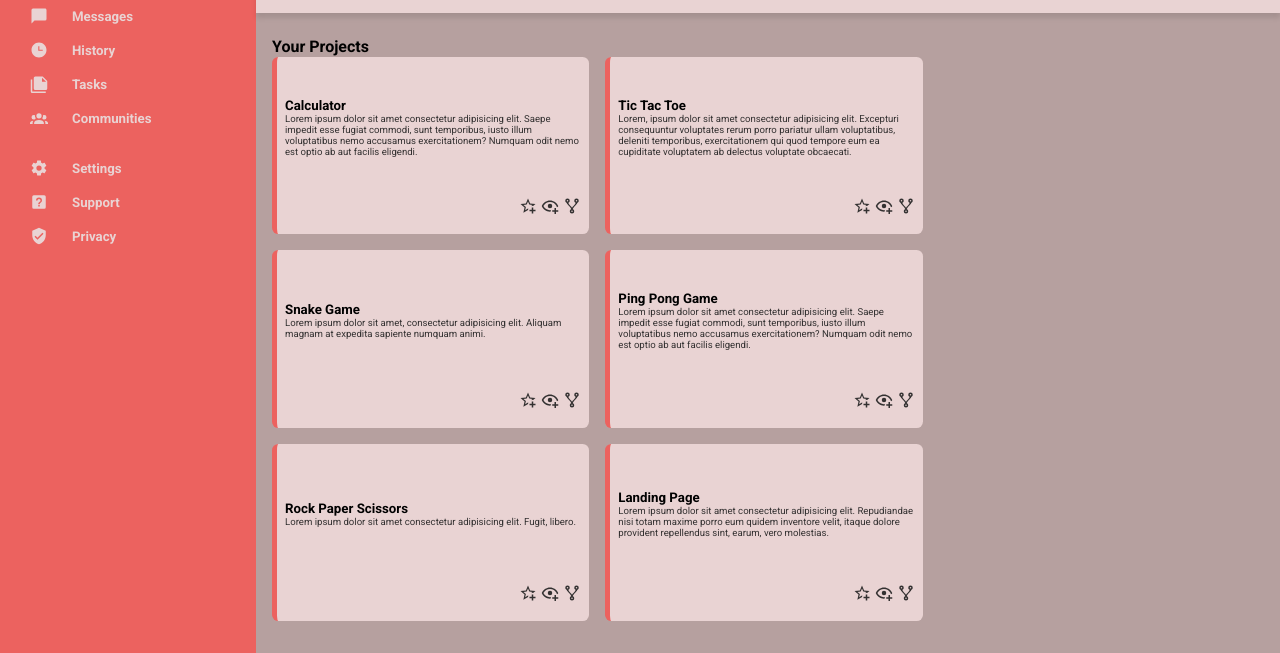
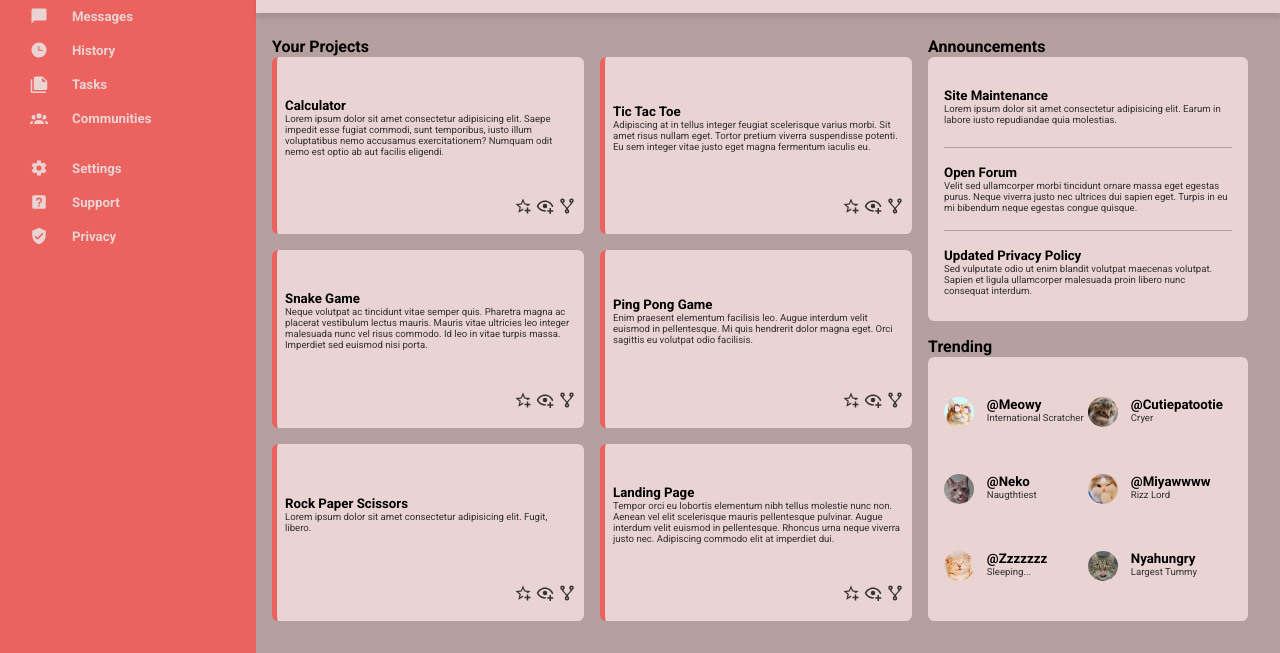
Before and after one commit to ClydeMondero/admin-dashboard, a plain HTML site: page index.html in a window 1280 px wide. Shown: the part 147-800 px from the top of the page. Drawn offline with Linux system fonts and the light colour scheme.

Commit message:
Added styles for announcements and trends

```diff
--- a/index.html
+++ b/index.html
@@ -204,11 +204,10 @@
               <div>
                 <h5>Tic Tac Toe</h5>
                 <p>
-                  Lorem, ipsum dolor sit amet consectetur adipisicing elit.
-                  Excepturi consequuntur voluptates rerum porro pariatur ullam
-                  voluptatibus, deleniti temporibus, exercitationem qui quod
-                  tempore eum ea cupiditate voluptatem ab delectus voluptate
-                  obcaecati.
+                  Adipiscing at in tellus integer feugiat scelerisque varius
+                  morbi. Sit amet risus nullam eget. Tortor pretium viverra
+                  suspendisse potenti. Eu sem integer vitae justo eget magna
+                  fermentum iaculis eu.
                 </p>
               </div>
               <div class="options">
@@ -236,8 +235,10 @@
               <div>
                 <h5>Snake Game</h5>
                 <p>
-                  Lorem ipsum dolor sit amet, consectetur adipisicing elit.
-                  Aliquam magnam at expedita sapiente numquam animi.
+                  Neque volutpat ac tincidunt vitae semper quis. Pharetra magna
+                  ac placerat vestibulum lectus mauris. Mauris vitae ultricies
+                  leo integer malesuada nunc vel risus commodo. Id leo in vitae
+                  turpis massa. Imperdiet sed euismod nisi porta.
                 </p>
               </div>
               <div class="options">
@@ -265,10 +266,9 @@
               <div>
                 <h5>Ping Pong Game</h5>
                 <p>
-                  Lorem ipsum dolor sit amet consectetur adipisicing elit. Saepe
-                  impedit esse fugiat commodi, sunt temporibus, iusto illum
-                  voluptatibus nemo accusamus exercitationem? Numquam odit nemo
-                  est optio ab aut facilis eligendi.
+                  Enim praesent elementum facilisis leo. Augue interdum velit
+                  euismod in pellentesque. Mi quis hendrerit dolor magna eget.
+                  Orci sagittis eu volutpat odio facilisis.
                 </p>
               </div>
               <div class="options">
@@ -325,10 +325,11 @@
               <div>
                 <h5>Landing Page</h5>
                 <p>
-                  Lorem ipsum dolor sit amet consectetur adipisicing elit.
-                  Repudiandae nisi totam maxime porro eum quidem inventore
-                  velit, itaque dolore provident repellendus sint, earum, vero
-                  molestias.
+                  Tempor orci eu lobortis elementum nibh tellus molestie nunc
+                  non. Aenean vel elit scelerisque mauris pellentesque pulvinar.
+                  Augue interdum velit euismod in pellentesque. Rhoncus urna
+                  neque viverra justo nec. Adipiscing commodo elit at imperdiet
+                  dui.
                 </p>
               </div>
               <div class="options">
@@ -354,6 +355,85 @@
             </div>
           </div>
         </div>
+
+        <div class="announcements-container">
+          <h4>Announcements</h4>
+          <div class="announcements">
+            <div>
+              <h5>Site Maintenance</h5>
+              <p>
+                Lorem ipsum dolor sit amet consectetur adipisicing elit. Earum
+                in labore iusto repudiandae quia molestias.
+              </p>
+            </div>
+            <hr />
+            <div>
+              <h5>Open Forum</h5>
+              <p>
+                Velit sed ullamcorper morbi tincidunt ornare massa eget egestas
+                purus. Neque viverra justo nec ultrices dui sapien eget. Turpis
+                in eu mi bibendum neque egestas congue quisque.
+              </p>
+            </div>
+            <hr />
+            <div>
+              <h5>Updated Privacy Policy</h5>
+              <p>
+                Sed vulputate odio ut enim blandit volutpat maecenas volutpat.
+                Sapien et ligula ullamcorper malesuada proin libero nunc
+                consequat interdum.
+              </p>
+            </div>
+          </div>
+        </div>
+
+        <div class="trends-container">
+          <h4>Trending</h4>
+          <div class="trends">
+            <div class="trend">
+              <img src="./images/cat1.jpeg" alt="" />
+              <div>
+                <h5>@Meowy</h5>
+                <p>International Scratcher</p>
+              </div>
+            </div>
+            <div class="trend">
+              <img src="./images/cat2.jpeg" alt="" />
+              <div>
+                <h5>@Cutiepatootie</h5>
+                <p>Cryer</p>
+              </div>
+            </div>
+            <div class="trend">
+              <img src="./images/cat3.jpeg" alt="" />
+              <div>
+                <h5>@Neko</h5>
+                <p>Naugthtiest</p>
+              </div>
+            </div>
+            <div class="trend">
+              <img src="./images/cat4.jpeg" alt="" />
+              <div>
+                <h5>@Miyawwww</h5>
+                <p>Rizz Lord</p>
+              </div>
+            </div>
+            <div class="trend">
+              <img src="./images/cat5.jpeg" alt="" />
+              <div>
+                <h5>@Zzzzzzz</h5>
+                <p>Sleeping...</p>
+              </div>
+            </div>
+            <div class="trend">
+              <img src="./images/cat6.jpeg" alt="" />
+              <div>
+                <h5>Nyahungry</h5>
+                <p>Largest Tummy</p>
+              </div>
+            </div>
+          </div>
+        </div>
       </div>
     </div>
   </body>
--- a/style.css
+++ b/style.css
@@ -186,6 +186,7 @@ button {
   grid-row: 2;
   display: grid;
   grid-template: 1fr 1fr / 2fr 1fr;
+  gap: 1rem;
 }
 
 .projects-container {
@@ -223,3 +224,61 @@ button {
 .project svg {
   fill: var(--color-dark);
 }
+
+.announcements-container {
+  display: grid;
+  grid-template-rows: 20px 1fr;
+}
+
+.announcements {
+  padding: 1rem;
+  background-color: var(--color-light);
+  border-radius: 0.4rem;
+  display: grid;
+  grid-template-rows: 1fr 1px 1fr 1px 1fr;
+  gap: 0.5rem;
+  align-items: center;
+}
+
+.announcements p {
+  color: var(--color-dark);
+  font-size: 0.6rem;
+}
+
+.announcements hr {
+  height: 1px;
+  background-color: var(--color-medium);
+  border: none;
+}
+
+.trends-container {
+  display: grid;
+  grid-template-rows: 20px 1fr;
+}
+
+.trends {
+  padding: 1rem;
+  background-color: var(--color-light);
+  border-radius: 0.4rem;
+  display: grid;
+  grid-template-rows: repeat(3, 1fr);
+  grid-template-columns: repeat(2, 1fr);
+  align-items: center;
+}
+
+.trend {
+  display: grid;
+  grid-template-columns: 30px 1fr;
+  gap: 0.8rem;
+}
+
+.trend p {
+  color: var(--color-dark);
+  font-size: 0.6rem;
+}
+
+.trend img {
+  width: 30px;
+  height: 30px;
+  border-radius: 15px;
+}
```
Also changed, not shown: images/cat7.jpeg (added), images/cat8.jpg (added).
